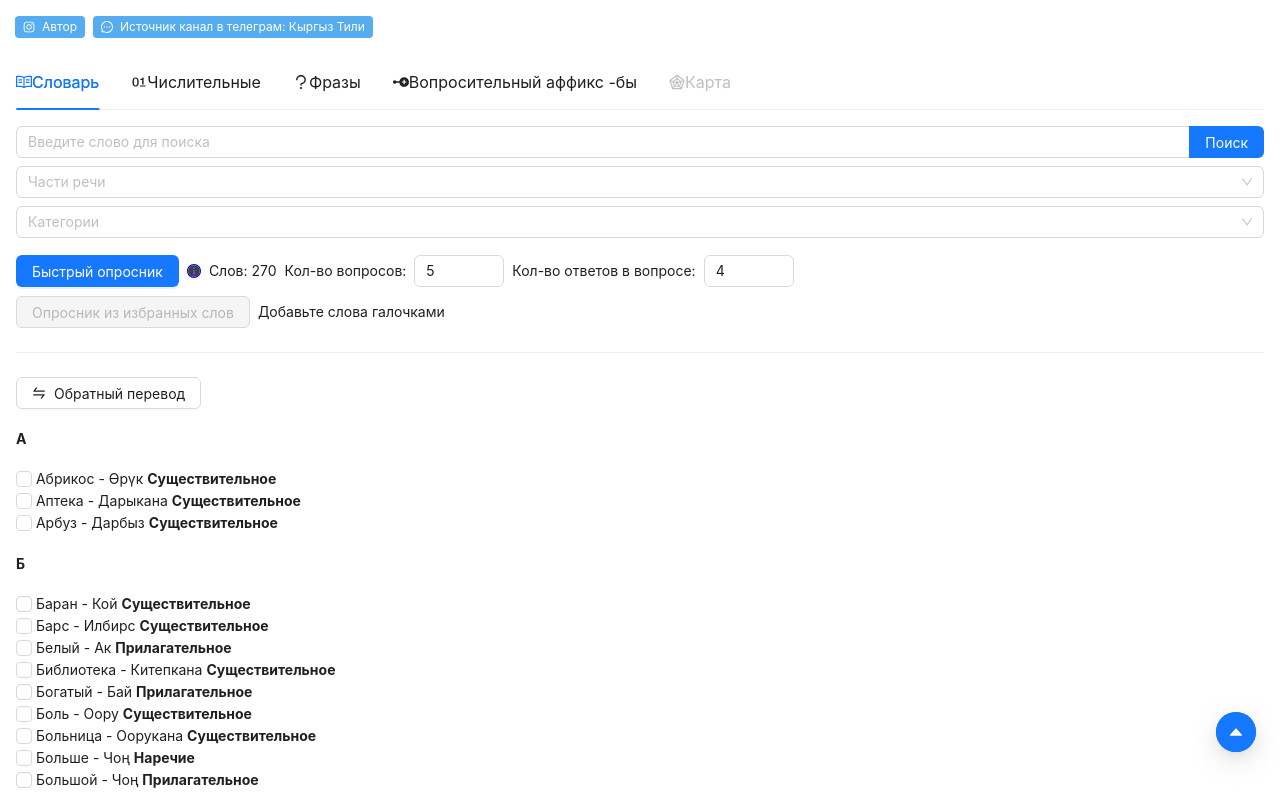
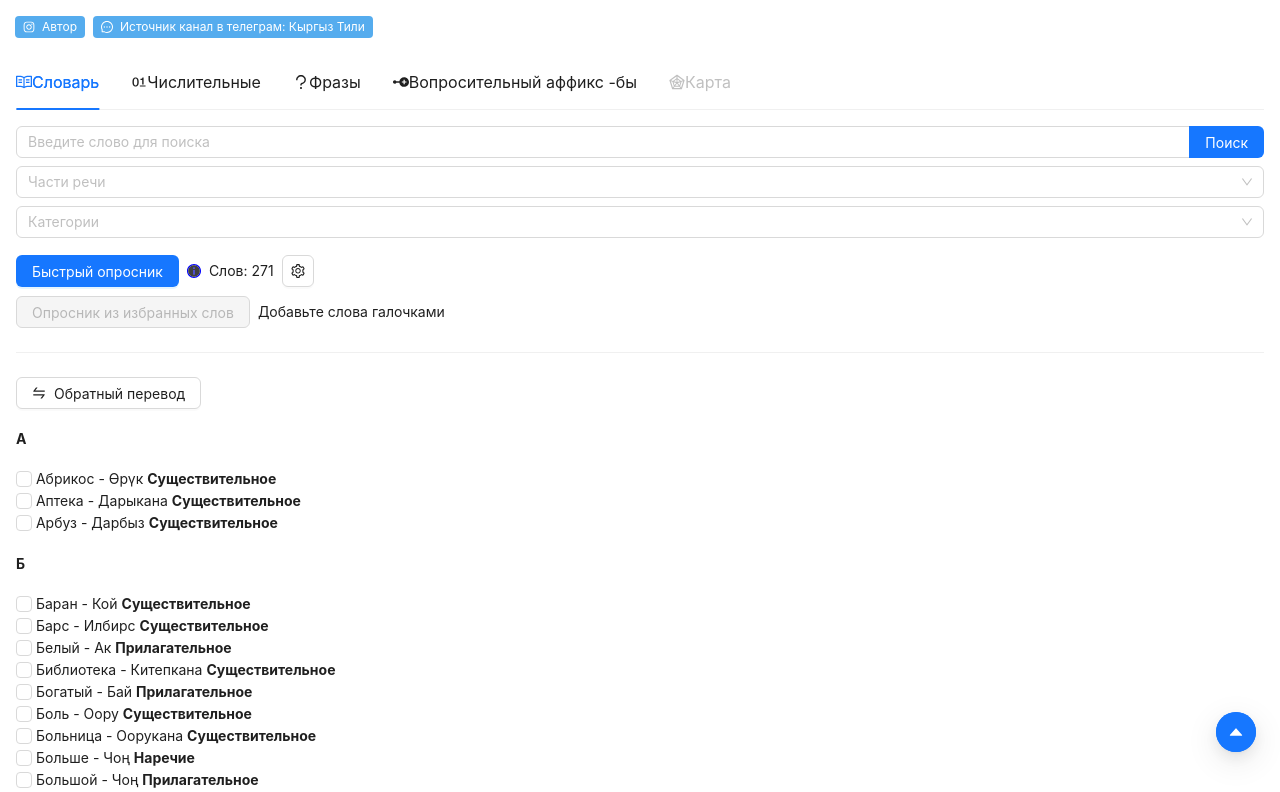
Before and after one commit to VADMARK223/kg, a React (Create React App) app: page / in a window 1280 px wide. Shown: the top 792 px of the page. Built offline with nearby package versions, Linux system fonts and the light colour scheme.

Commit message:
271 version.

```diff
--- a/src/components/dictionary/Dictionary.tsx
+++ b/src/components/dictionary/Dictionary.tsx
@@ -6,10 +6,9 @@
  */
 import React, { useState, useEffect } from 'react'
 import data from '../../assets/dictionary.json'
-import type { DictionaryData } from '../../models/DictionaryData'
 import Word from './Word'
-import { Button, Space, InputNumber, Tooltip, FloatButton, Divider } from 'antd'
-import { InfoCircleTwoTone, SwapOutlined, CaretUpOutlined } from '@ant-design/icons'
+import { Button, Space, InputNumber, Tooltip, FloatButton, Divider, Popover } from 'antd'
+import { InfoCircleTwoTone, SwapOutlined, CaretUpOutlined, SettingOutlined } from '@ant-design/icons'
 import Search from 'antd/es/input/Search'
 import { fetchDic } from '../../api/dictionary'
 import { useDispatch, useSelector } from 'react-redux'
@@ -20,6 +19,7 @@ import type { TagDto } from '../../models/dto/TagDto'
 import Selector from '../common/Selector'
 import { ADMIN_MODE } from '../../api/common'
 import { getDic } from '../../store/dicSlice'
+import type { WordDto } from '../../models/dto/WordDto'
 // import InfiniteScroll from 'react-infinite-scroll-component';
 const TOTAL_QUESTIONS_MAX = 50
 
@@ -35,8 +35,9 @@ const Dictionary = (): JSX.Element => {
   const [totalQuestions, setTotalQuestions] = useState<number>(5)
   const [answersValueCount, setAnswersValueCount] = useState<number>(4)
   const [favorIds, setFavorIds] = useState<number[]>(localStorage.getItem('kg_favor_ids') == null ? [] : JSON.parse(localStorage.getItem('kg_favor_ids') as string))
-  let words: DictionaryData[] = []
-  let initWords: DictionaryData[] = []
+  const [settingsOpen, setSettingsOpen] = useState(false)
+  let words: WordDto[] = []
+  let initWords: WordDto[] = []
   if (ADMIN_MODE) {
     words = dic.words
     initWords = dic.words
@@ -45,7 +46,7 @@ const Dictionary = (): JSX.Element => {
     initWords = data.words
   }
 
-  const [wordsForQuiz, setWordsForQuiz] = useState<DictionaryData[]>([])
+  const [wordsForQuiz, setWordsForQuiz] = useState<WordDto[]>([])
 
   useEffect(() => {
     if (!ADMIN_MODE) {
@@ -66,7 +67,7 @@ const Dictionary = (): JSX.Element => {
     }
   }
 
-  const compareFunction = (a: DictionaryData, b: DictionaryData): number => {
+  const compareFunction = (a: WordDto, b: WordDto): number => {
     return (a[locale] as string).localeCompare(b[locale] as string)
   }
 
@@ -112,6 +113,10 @@ const Dictionary = (): JSX.Element => {
     return getCheckSearch(value.ru, value.kg) && getCheckTagForWord(value.tags) && getCheckTypeForWord(value.type)
   })
 
+  const handlerSettingsOpen = (newOpen: boolean): void => {
+    setSettingsOpen(newOpen)
+  }
+
   return (
     <>
       <Space direction={'vertical'} style={{ width: '100%' }}>
@@ -147,7 +152,11 @@ const Dictionary = (): JSX.Element => {
           </Tooltip>
           <p>Слов: {words?.length}</p>
 
-          <Space direction={'horizontal'}>
+          <Popover title={'Настройки опросников'}
+                   open={settingsOpen}
+                   trigger={'click'}
+                   onOpenChange={handlerSettingsOpen}
+                   content={<Space direction={'horizontal'}>
                      <div>
                        Кол-во вопросов:
                      </div>
@@ -159,8 +168,6 @@ const Dictionary = (): JSX.Element => {
                                               setTotalQuestions(e)
                                             }
                                           }}/>
-          </Space>
-          <Space direction={'horizontal'}>
                      <div>
                        Кол-во ответов в вопросе:
                      </div>
@@ -172,7 +179,10 @@ const Dictionary = (): JSX.Element => {
                                               setAnswersValueCount(e)
                                             }
                                           }}/>
-          </Space>
+                   </Space>}
+          >
+            <Button icon={<SettingOutlined/>}/>
+          </Popover>
 
           <ModalQuiz open={isModalOpen}
                      words={wordsForQuiz}
@@ -204,7 +214,7 @@ const Dictionary = (): JSX.Element => {
         <Button type={'primary'}
                 disabled={favorIds.length === 0}
                 onClick={() => {
-                  const newWordsForQuiz: DictionaryData[] = []
+                  const newWordsForQuiz: WordDto[] = []
                   initWords.forEach(value => {
                     if (favorIds.includes(value.id as number)) {
                       newWordsForQuiz.push(value)
--- a/src/components/dictionary/ModalQuiz.tsx
+++ b/src/components/dictionary/ModalQuiz.tsx
@@ -6,14 +6,14 @@
  */
 import React, { useState, useEffect } from 'react'
 import Question from '../quiz/right/Question'
-import type { DictionaryData } from '../../models/DictionaryData'
 import { Modal } from 'antd'
 import type { ResultItemProps } from './ModalQuizResults'
 import ModalQuizResults from './ModalQuizResults'
+import type { WordDto } from '../../models/dto/WordDto'
 
 interface ModalQuizProps {
   open: boolean
-  words: DictionaryData[]
+  words: WordDto[]
   onClose: () => void
   totalQuestions: number // Общее кол-во вопросов
   answersValueCount: number // Кол-во ответов вопросе
@@ -36,12 +36,12 @@ const ModalQuiz = (props: ModalQuizProps): JSX.Element => {
     setCurrentAnswer(newCurrentAnswer)
   }
 
-  const questionElement = (title: string, rightIndexes: number[], answers: DictionaryData[]): JSX.Element => (
+  const questionElement = (title: string, rightIndexes: number[], answers: WordDto[]): JSX.Element => (
     <Question question={{ title, rightPositions: rightIndexes, answers }} complete={answerComplete}/>
   )
 
-  const answers: DictionaryData[] = []
-  let currentWord: DictionaryData | null = null
+  const answers: WordDto[] = []
+  let currentWord: WordDto | null = null
   // Позиции правильных ответов
   const rightIndexes: number[] = []
   if (words.length !== 0) {
@@ -105,7 +105,7 @@ const getRandomIndex = (value: number): number => {
   return Math.floor(Math.random() * value)
 }
 
-const getRandomWord = (words: DictionaryData[]): DictionaryData => {
+const getRandomWord = (words: WordDto[]): WordDto => {
   const currentWordIndex: number = getRandomIndex(words.length)
   const result = words[currentWordIndex]
   words.splice(currentWordIndex, 1)
--- a/src/components/dictionary/Word.tsx
+++ b/src/components/dictionary/Word.tsx
@@ -5,7 +5,6 @@
  * @since 16.03.2023
  */
 import React, { useState } from 'react'
-import type { DictionaryData } from '../../models/DictionaryData'
 import { Button, Space, Popover, Tooltip, Checkbox } from 'antd'
 import { removeWord } from '../../api/dictionary'
 import { useDispatch, useSelector } from 'react-redux'
@@ -15,9 +14,10 @@ import WordTag from './WordTag'
 import { EditOutlined, DeleteOutlined } from '@ant-design/icons'
 import { ADMIN_MODE } from '../../api/common'
 import type { CheckboxChangeEvent } from 'antd/es/checkbox'
+import type { WordDto } from '../../models/dto/WordDto'
 
 interface WordProps {
-  data: DictionaryData
+  data: WordDto
   direction: boolean
   isFavor: boolean
   changeFavorCallback: (id: number, add: boolean) => void
--- a/src/components/quiz/right/Question.tsx
+++ b/src/components/quiz/right/Question.tsx
@@ -9,7 +9,7 @@ import type { RadioChangeEvent } from 'antd'
 import { Radio, Space, Button, Tooltip } from 'antd'
 import { QuestionCircleTwoTone, CheckCircleTwoTone, ExclamationCircleTwoTone } from '@ant-design/icons'
 import type { ResultItemProps } from '../../dictionary/ModalQuizResults'
-import type { DictionaryData } from '../../../models/DictionaryData'
+import type { WordDto } from '../../../models/dto/WordDto'
 
 const NEXT_BUTTON_TOOLTIP = 'Следующий вопрос'
 const NEXT_BUTTON_TOOLTIP_DISABLED = 'Выберите вариант ответа'
@@ -17,7 +17,7 @@ const NEXT_BUTTON_TOOLTIP_DISABLED = 'Выберите вариант ответ
 interface QuestionData {
   title: string
   rightPositions: number[]
-  answers: DictionaryData[]
+  answers: WordDto[]
 }
 
 interface QuestionProps {
--- a/src/models/dto/WordDto.ts
+++ b/src/models/dto/WordDto.ts
@@ -5,6 +5,8 @@ import { TagDto } from './TagDto'
  * @since 28.03.2023
  */
 export interface WordDto {
+  [index: string]: any
+
   id: number | null
   ru: string
   kg: string
```
Also changed, not shown: src/assets/dictionary.json (+1 -1 lines), src/models/DictionaryData.ts (deleted, +0 -15 lines). Lines whose indentation alone changed are shown as unchanged.
